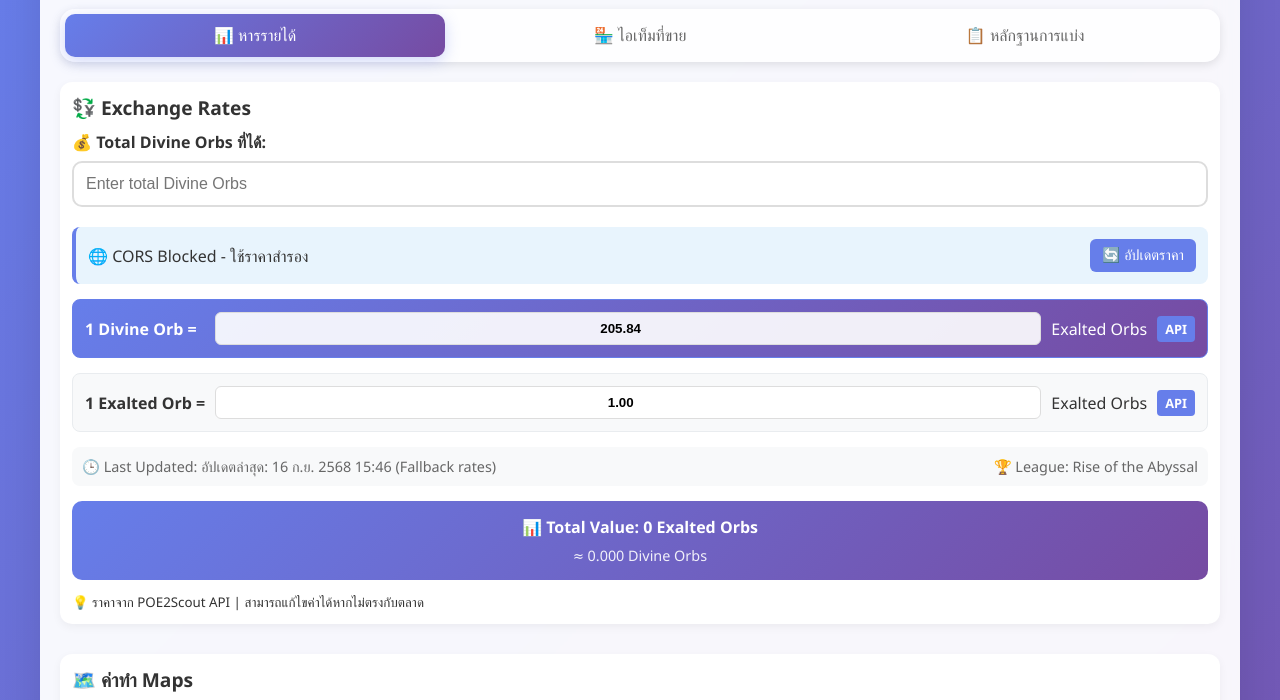
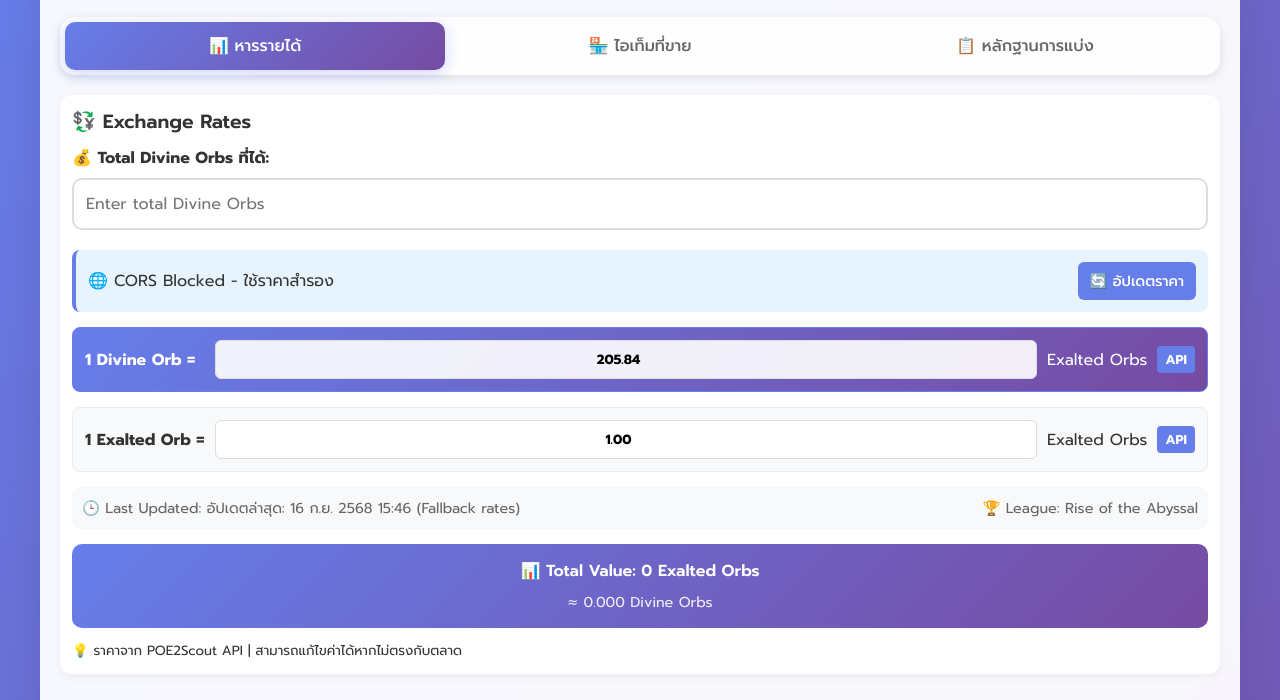
Before and after one commit to kthkung/poe2CalHelper, a plain HTML site: page index.html in a window 1280 px wide. Shown: the part 111-811 px from the top of the page. Drawn offline with Linux system fonts and the light colour scheme; no server answers.

Commit message:
Add Prompt font and update font styles site-wide
Integrated Google Fonts 'Prompt' into the project and updated the font-family across body, buttons, inputs, labels, and headings in style.css for a consistent look. Adjusted font weights for various elements to improve visual hierarchy and readability.

```diff
--- a/index.html
+++ b/index.html
@@ -4,6 +4,12 @@
     <meta charset="UTF-8">
     <meta name="viewport" content="width=device-width, initial-scale=1.0">
     <title>POE2 Currency Calculator - Farm Party Helper</title>
+
+    <!-- Google Fonts - Prompt -->
+    <link rel="preconnect" href="https://fonts.googleapis.com">
+    <link rel="preconnect" href="https://fonts.gstatic.com" crossorigin>
+    <link href="https://fonts.googleapis.com/css2?family=Prompt:ital,wght@0,100;0,200;0,300;0,400;0,500;0,600;0,700;0,800;0,900;1,100;1,200;1,300;1,400;1,500;1,600;1,700;1,800;1,900&display=swap" rel="stylesheet">
+
     <link rel="stylesheet" href="style.css">
 </head>
 <body>
--- a/style.css
+++ b/style.css
@@ -29,11 +29,42 @@
 }
 
 body {
-    font-family: 'Segoe UI', Tahoma, Geneva, Verdana, sans-serif;
+    font-family: 'Prompt', 'Segoe UI', Tahoma, Geneva, Verdana, sans-serif;
     background: linear-gradient(135deg, #667eea 0%, #764ba2 100%);
     min-height: 100vh;
     padding: 10px;
     color: #333;
+}
+
+/* Global button styles */
+button, .btn, [class*="btn-"] {
+    font-family: 'Prompt', 'Segoe UI', Tahoma, Geneva, Verdana, sans-serif;
+    font-weight: 500;
+}
+
+/* Global input and select styles */
+input, select, textarea {
+    font-family: 'Prompt', 'Segoe UI', Tahoma, Geneva, Verdana, sans-serif;
+    font-weight: 400;
+}
+
+/* Global label styles */
+label {
+    font-family: 'Prompt', 'Segoe UI', Tahoma, Geneva, Verdana, sans-serif;
+    font-weight: 500;
+}
+
+/* Global text emphasis styles */
+strong, b {
+    font-weight: 600;
+}
+
+em, i {
+    font-weight: 400;
+}
+
+small {
+    font-weight: 400;
 }
 
 .container {
@@ -75,6 +106,7 @@ header {
 
 header h1 {
     font-size: 2rem;
+    font-weight: 700;
     background: linear-gradient(45deg, #667eea, #764ba2);
     -webkit-background-clip: text;
     -webkit-text-fill-color: transparent;
@@ -231,6 +263,7 @@ section {
 section h2 {
     margin-bottom: 10px;
     font-size: 1.2rem;
+    font-weight: 600;
     color: #333;
 }
 
@@ -356,6 +389,7 @@ section h2 {
     border-radius: 6px;
     cursor: pointer;
     font-size: 0.9rem;
+    font-weight: 500;
     transition: all 0.3s ease;
 }
 
@@ -449,6 +483,7 @@ section h2 {
 
 .players-header h2 {
     margin-bottom: 0;
+    font-weight: 600;
 }
 
 .player-controls {
@@ -738,6 +773,7 @@ section h2 {
 .upload-placeholder small {
     color: #666;
     font-size: 0.9rem;
+    font-weight: 400;
 }
 
 .upload-stats {
@@ -796,6 +832,7 @@ section h2 {
     margin: 0 0 15px 0;
     color: #333;
     font-size: 1.2rem;
+    font-weight: 600;
 }
 
 .confirmation-list {
```
